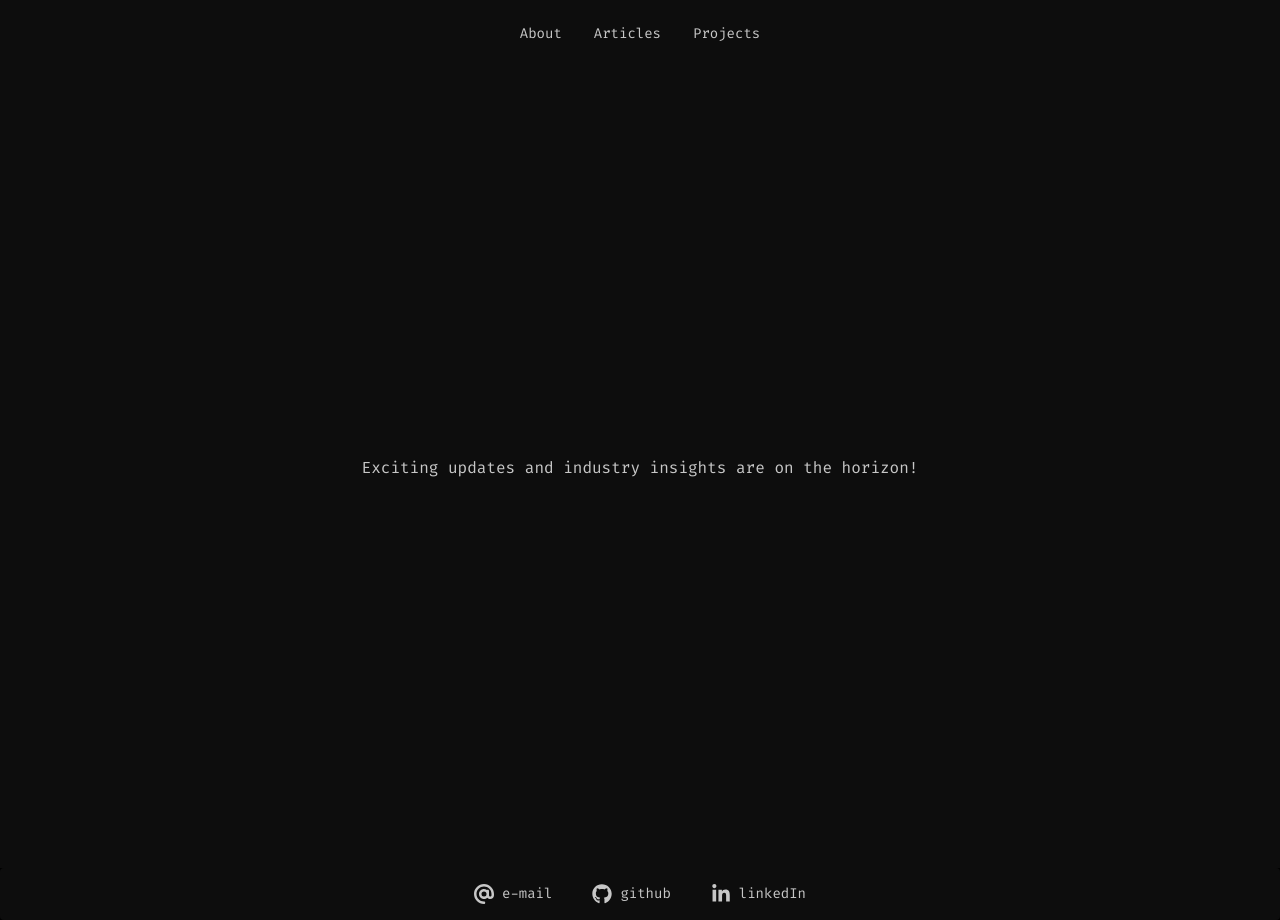
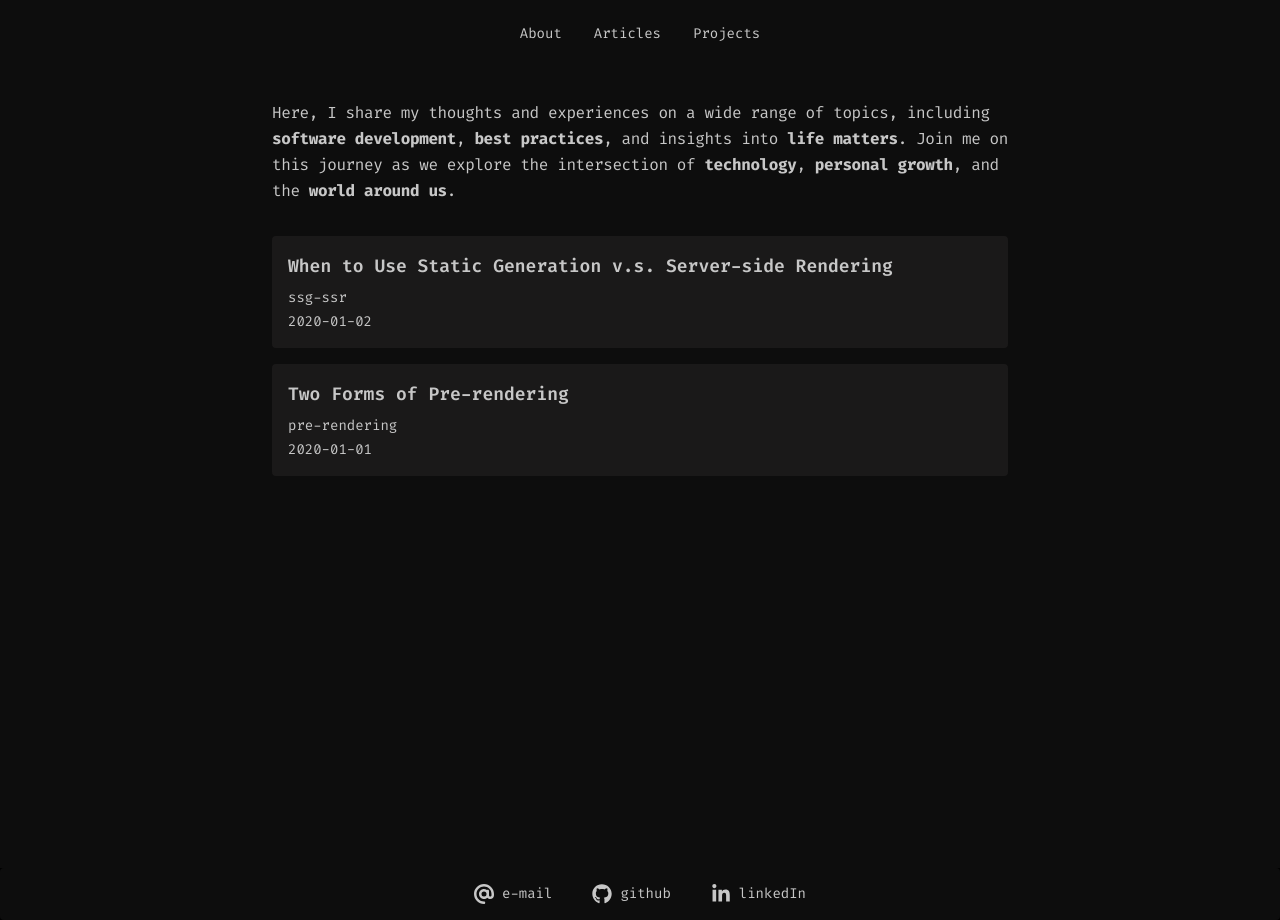
Before and after one commit to michxymi/michxymi.com, a Next.js app: page /articles in a window 1280 px wide. Built offline with nearby package versions, Linux system fonts and the light colour scheme.

Commit message:
Added placeholder articles

```diff
--- a/app/articles/page.tsx
+++ b/app/articles/page.tsx
@@ -1,11 +1,27 @@
+import {getSortedPostsData} from '../../lib/posts'
+
 export default function Articles() {
+    const allPostsData = getSortedPostsData();
+
     return (
-        <div className="min-h-screen bg-base-200">
-            <div className="flex h-screen">
-                <div className="m-auto">
-                    <h1>Exciting updates and industry insights are on the horizon!</h1>
+      <div className="flex items-start justify-center min-h-screen bg-base-200">
+        <div className="max-w-3xl">
+          <p className="mt-8 mb-4 ml-4 leading-relaxed tracking-tight">
+            Here, I share my thoughts and experiences on a wide range of topics,
+            including <strong>software development</strong>, <strong>best practices</strong>, and insights into <strong>life matters</strong>.
+            Join me on this journey as we explore the intersection of <strong>technology</strong>, <strong>personal growth</strong>, and the <strong>world around us</strong>.
+          </p>
+          <section className="p-4">
+            <div className="grid grid-cols-1 gap-4">
+              {allPostsData.map((postData) => (
+                <div className="bg-base-300 p-4 rounded" key={postData.id}>
+                  <h3 className="text-lg font-semibold mb-2">{postData.title}</h3>
+                  <p className="text-sm mb-1">{postData.id}</p>
+                  <p className="text-sm">{postData.date}</p>
                 </div>
+              ))}
             </div>
+          </section>
         </div>
-    )
-  }
+      </div>
+)}
--- /dev/null
+++ b/lib/posts.ts
@@ -0,0 +1,41 @@
+import fs from 'fs';
+import path from 'path';
+import matter from 'gray-matter';
+
+const postsDirectory = path.join(process.cwd(), 'posts');
+
+interface PostData {
+    id: string;
+    [key: string]: any;
+}
+
+export function getSortedPostsData() {
+  // Get file names under /posts
+  const fileNames = fs.readdirSync(postsDirectory);
+  const allPostsData: PostData[] = fileNames.map((fileName) => {
+    // Remove ".md" from file name to get id
+    const id = fileName.replace(/\.md$/, '');
+
+    // Read markdown file as string
+    const fullPath = path.join(postsDirectory, fileName);
+    const fileContents = fs.readFileSync(fullPath, 'utf8');
+
+    // Use gray-matter to parse the post metadata section
+    const matterResult = matter(fileContents);
+
+    // Combine the data with the id
+    return {
+      id,
+      ...matterResult.data,
+    };
+  });
+
+  // Sort posts by date
+  return allPostsData.sort((a, b) => {
+    if (a.date < b.date) {
+      return 1;
+    } else {
+      return -1;
+    }
+  });
+};
--- a/package.json
+++ b/package.json
@@ -16,6 +16,7 @@
     "daisyui": "^3.1.7",
     "eslint": "8.44.0",
     "eslint-config-next": "13.4.7",
+    "gray-matter": "^4.0.3",
     "next": "13.4.7",
     "postcss": "8.4.24",
     "react": "18.2.0",
--- /dev/null
+++ b/posts/pre-rendering.md
@@ -0,0 +1,11 @@
+---
+title: 'Two Forms of Pre-rendering'
+date: '2020-01-01'
+---
+
+Next.js has two forms of pre-rendering: **Static Generation** and **Server-side Rendering**. The difference is in **when** it generates the HTML for a page.
+
+- **Static Generation** is the pre-rendering method that generates the HTML at **build time**. The pre-rendered HTML is then _reused_ on each request.
+- **Server-side Rendering** is the pre-rendering method that generates the HTML on **each request**.
+
+Importantly, Next.js lets you **choose** which pre-rendering form to use for each page. You can create a "hybrid" Next.js app by using Static Generation for most pages and using Server-side Rendering for others.
--- /dev/null
+++ b/posts/ssg-ssr.md
@@ -0,0 +1,20 @@
+---
+title: 'When to Use Static Generation v.s. Server-side Rendering'
+date: '2020-01-02'
+---
+
+We recommend using **Static Generation** (with and without data) whenever possible because your page can be built once and served by CDN, which makes it much faster than having a server render the page on every request.
+
+You can use Static Generation for many types of pages, including:
+
+- Marketing pages
+- Blog posts
+- E-commerce product listings
+- Help and documentation
+
+You should ask yourself: "Can I pre-render this page **ahead** of a user's request?" If the answer is yes, then you should choose Static Generation.
+
+On the other hand, Static Generation is **not** a good idea if you cannot pre-render a page ahead of a user's request. Maybe your page shows frequently updated data, and the page content changes on every request.
+
+In that case, you can use **Server-Side Rendering**. It will be slower, but the pre-rendered page will always be up-to-date. Or you can skip pre-rendering and use client-side JavaScript to populate data.
+You might have noticed that each markdown file has a metadata section at the top
```
Also changed, not shown: 1 other file (tests, documents, lock files or other folders).
